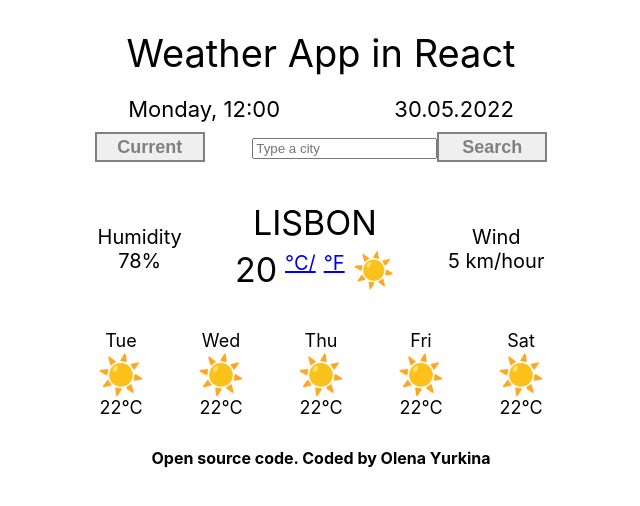
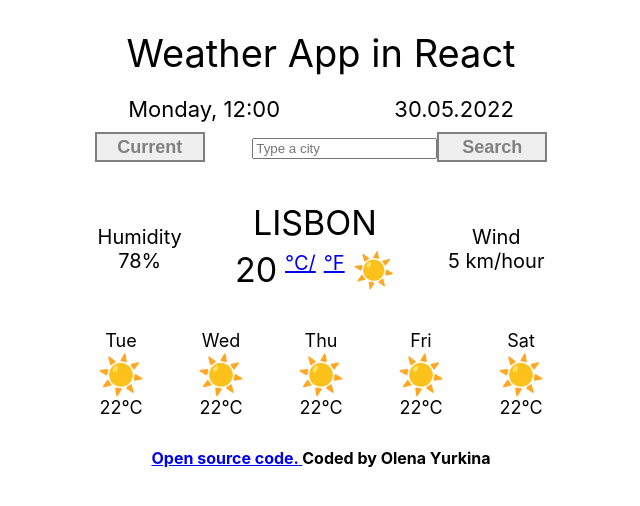
Before and after one commit to OlenaYurkina/weather-app-react, a React (Create React App) app: page / in a window 1280 px wide. Shown: the top 506 px of the page, without its empty margins (29-669 px from the left). Built offline with nearby package versions, Linux system fonts and the light colour scheme.

Commit message:
Added link to GirHub

```diff
--- a/src/Footer.js
+++ b/src/Footer.js
@@ -1,7 +1,19 @@
 import "./App.css";
 
 function Footer() {
-  return <div className="Footer">Open source code. Coded by Olena Yurkina</div>;
+  return (
+    <div className="Footer">
+      <a
+        href="https://github.com/OlenaYurkina/weather-app-react"
+        target="_blank"
+        rel="noreferrer"
+      >
+        {" "}
+        Open source code.{" "}
+      </a>{" "}
+      Coded by Olena Yurkina
+    </div>
+  );
 }
 
 export default Footer;
```
